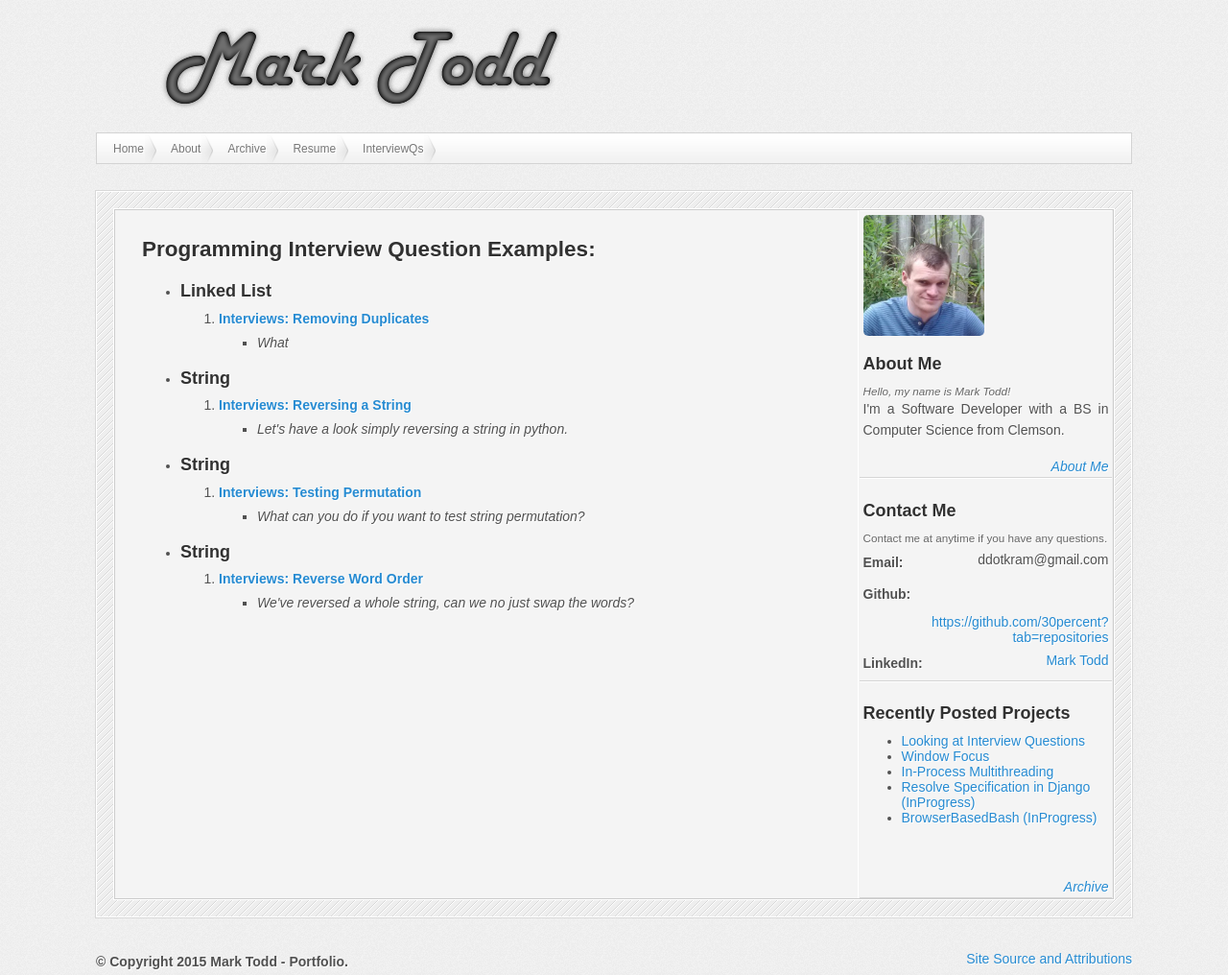
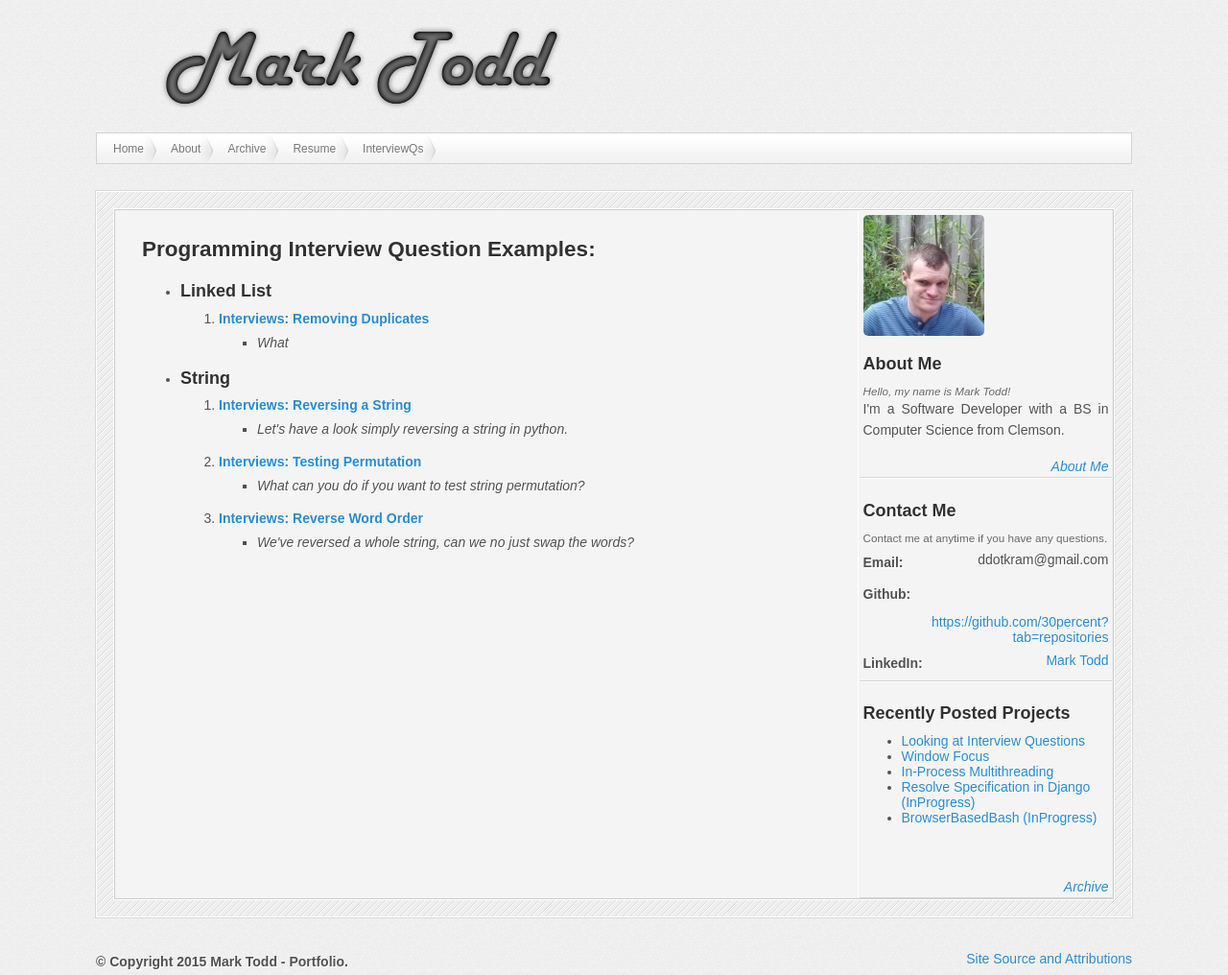
Before and after one commit to 30percent/30percent.github.io, a Jekyll site: the page built from interview.html, in a window 1280 px wide. Shown: the whole page at 96% size. Built offline with Jekyll 4.4.1, drawn with Linux system fonts in a browser that asks for light colours; nearby versions of some CDN libraries.

Commit message:
Corrected category bug

```diff
--- a/interview.html
+++ b/interview.html
@@ -12,6 +12,7 @@ title: Interview Questions
         <li><h5>{{post.category}}</h5><ol>
       {% endif %}
       {% if curCategory != post.category %}
+        {% assign curCategory = post.category %}
         </ol></li>
         <li><h5>{{post.category}}</h5><ol>
       {% endif %}
```
